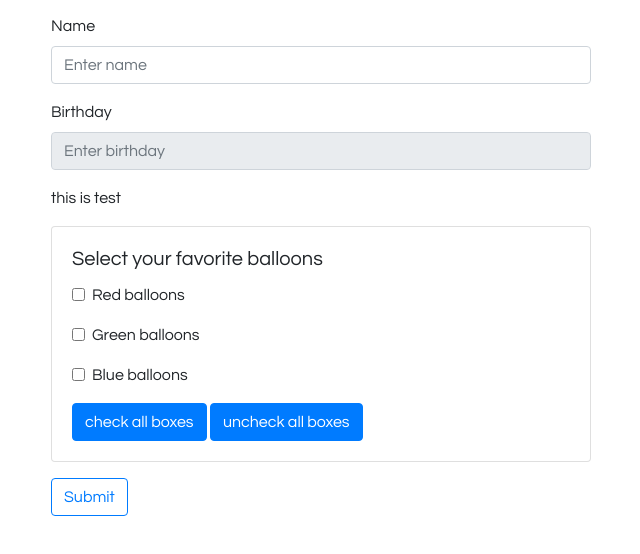
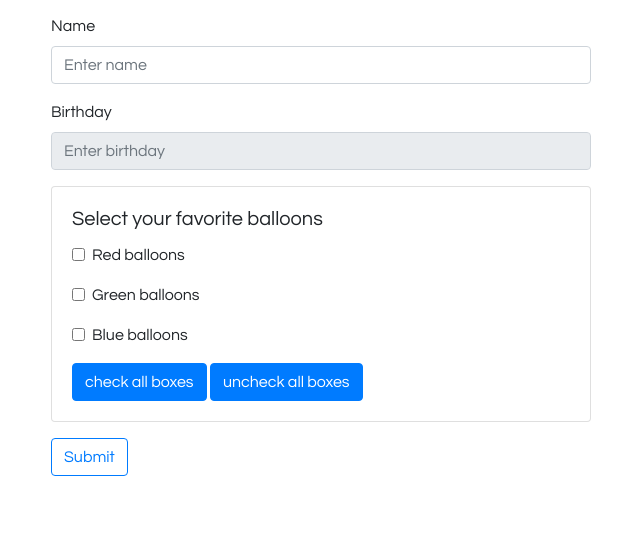
Before and after one commit to Leaf-45/.Net-web-development, a plain HTML site: page balloons.html in a window 1280 px wide. Shown: the part 182-736 px from the top of the page, without its empty margins (34-674 px from the left). Drawn offline with nearby package versions, Linux system fonts and the light colour scheme; a web font is replaced by a local one.

Commit message:
erased paragraph used for testing

```diff
--- a/balloons.html
+++ b/balloons.html
@@ -59,8 +59,6 @@
                         <input type="text" class="form-control" id="birthday" placeholder="Enter birthday" />
                     </div>
 
-                    <p id="test">this is test</p>
-
                     <div class="card">
                         <div class="card-body">
                             <h5 class="card-title">Select your favorite balloons</h5>
```
